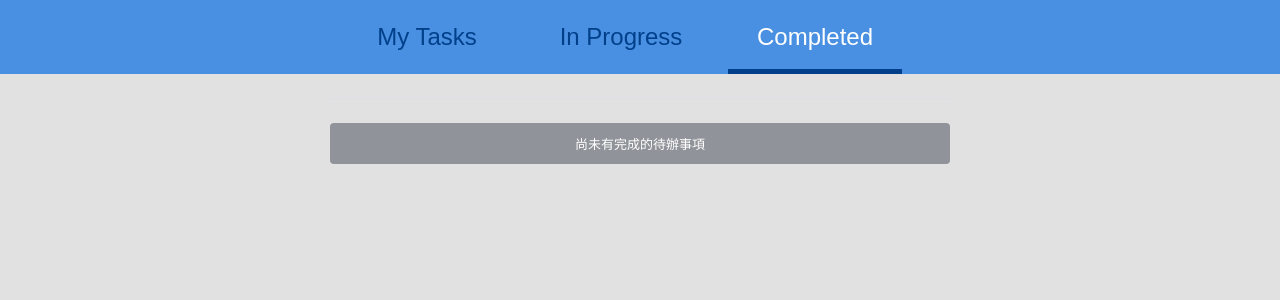
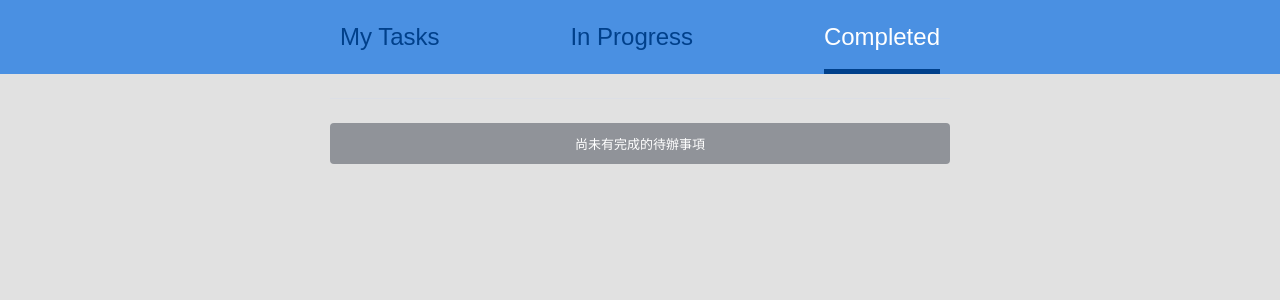
Before and after one commit to mukiwu/vue-todo, a Vue app: page /complete in a window 1280 px wide. Shown: the top 300 px of the page. Built offline with nearby package versions, Linux system fonts and the light colour scheme; what vue-filter-date-format, vuefire would draw is missing.

Commit message:
新增 RWD 版面

```diff
--- a/src/assets/css/components/_lists.scss
+++ b/src/assets/css/components/_lists.scss
@@ -35,3 +35,12 @@
   text-align: right;
   padding-right: 32px;
 }
+
+@media only screen and (max-width: 620px) {
+  .lists__hr, .el-checkbox {
+    display: block;
+  }
+  .lists__title {
+    width: auto;
+  }
+}
--- a/src/assets/css/layouts/_container.scss
+++ b/src/assets/css/layouts/_container.scss
@@ -1,4 +1,4 @@
 section {
-  width: 620px;
+  max-width: 620px;
 	margin: 0 auto;
 }
--- a/src/assets/css/layouts/_nav.scss
+++ b/src/assets/css/layouts/_nav.scss
@@ -4,7 +4,9 @@
 	color: #00408b;
   ul {
     margin: 0;
-    padding: 0;
+		padding: 0;
+		display: flex;
+		justify-content: space-between;
   }
   li {
     display:inline-block
@@ -15,7 +17,6 @@
 		text-align: center;
 		padding: 24px 0 19px 0;
 		border-bottom: 5px solid #4a90e2;
-		width: 174px;
 		margin: 0 10px;
     text-decoration: none;
 		&.router-link-exact-active, &:hover {
```
